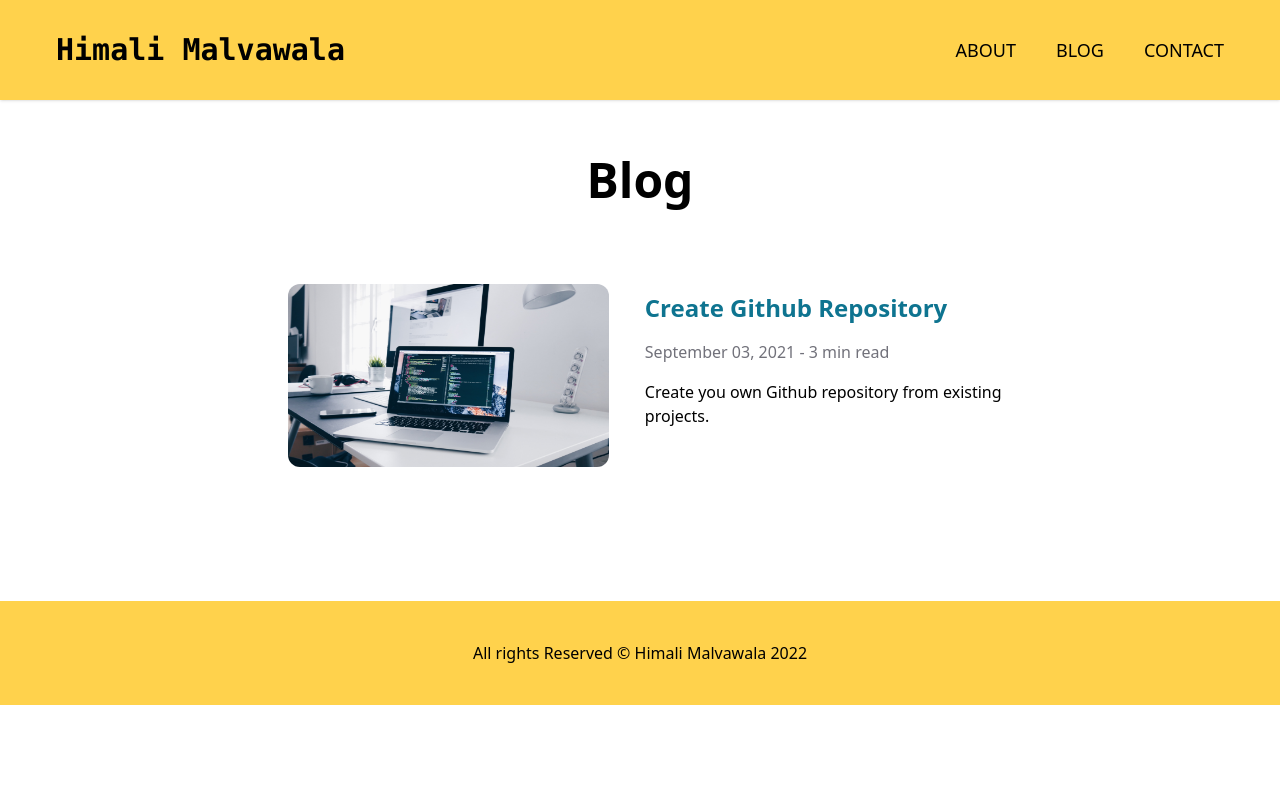
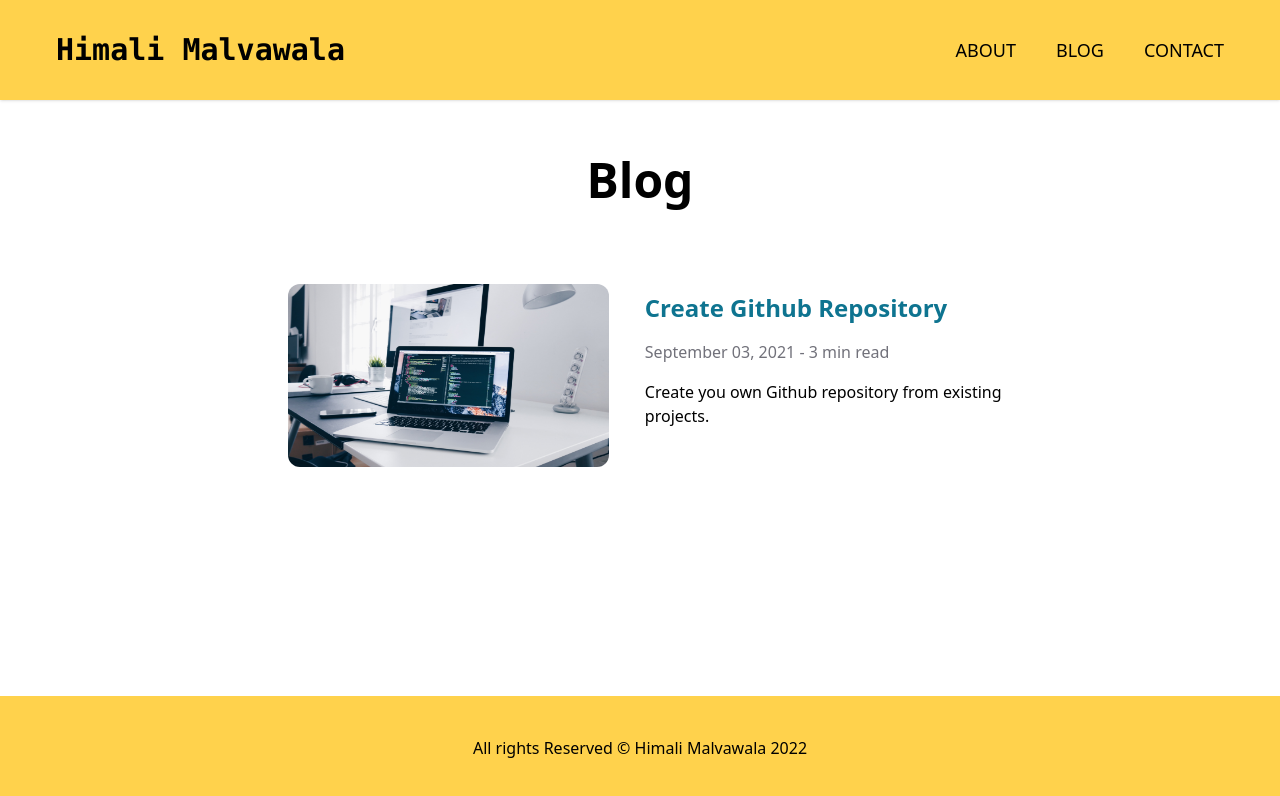
Before and after one commit to Himali-Malvawala/personal-site, a Next.js app: page /blog in a window 1280 px wide. Shown: the top 796 px of the page. Built offline with nearby package versions, Linux system fonts and the light colour scheme.

Commit message:
fix footer at bottom

```diff
--- a/components/HomePage.js
+++ b/components/HomePage.js
@@ -18,7 +18,7 @@ const HomePage = () => {
           </div>
         </div>
       </div>
-      <div className="shadow-2xl bg-light-yellow rounded-md h-fit w-5/6 absolute top-60 left-9 sm:left-14 md:left-28 md:top-48 md:w-9/12 lg:w-3/12 lg:left-44 xl:w-3/12 xl:h-4/6 xl:left-96">
+      <div className="shadow-2xl bg-light-yellow rounded-md h-fit w-5/6 absolute top-60 left-9 sm:left-14 md:left-28 md:top-48 md:w-9/12 lg:w-4/12 lg:left-[18%] xl:w-4/12 xl:left-96 2xl:w-3/12">
         <DivContent />
       </div>
     </div>
--- a/components/Template.js
+++ b/components/Template.js
@@ -15,9 +15,11 @@ const Template = (props) => {
       <Head>
         <title>Himali Malvawala</title>
       </Head>
-      <Navigation />
-      {props.children}
-      <Footer />
+      <div className="flex flex-col min-h-screen">
+        <Navigation />
+        <div className="flex-1">{props.children}</div>
+        <Footer />
+      </div>
     </div>
   );
 };
```
